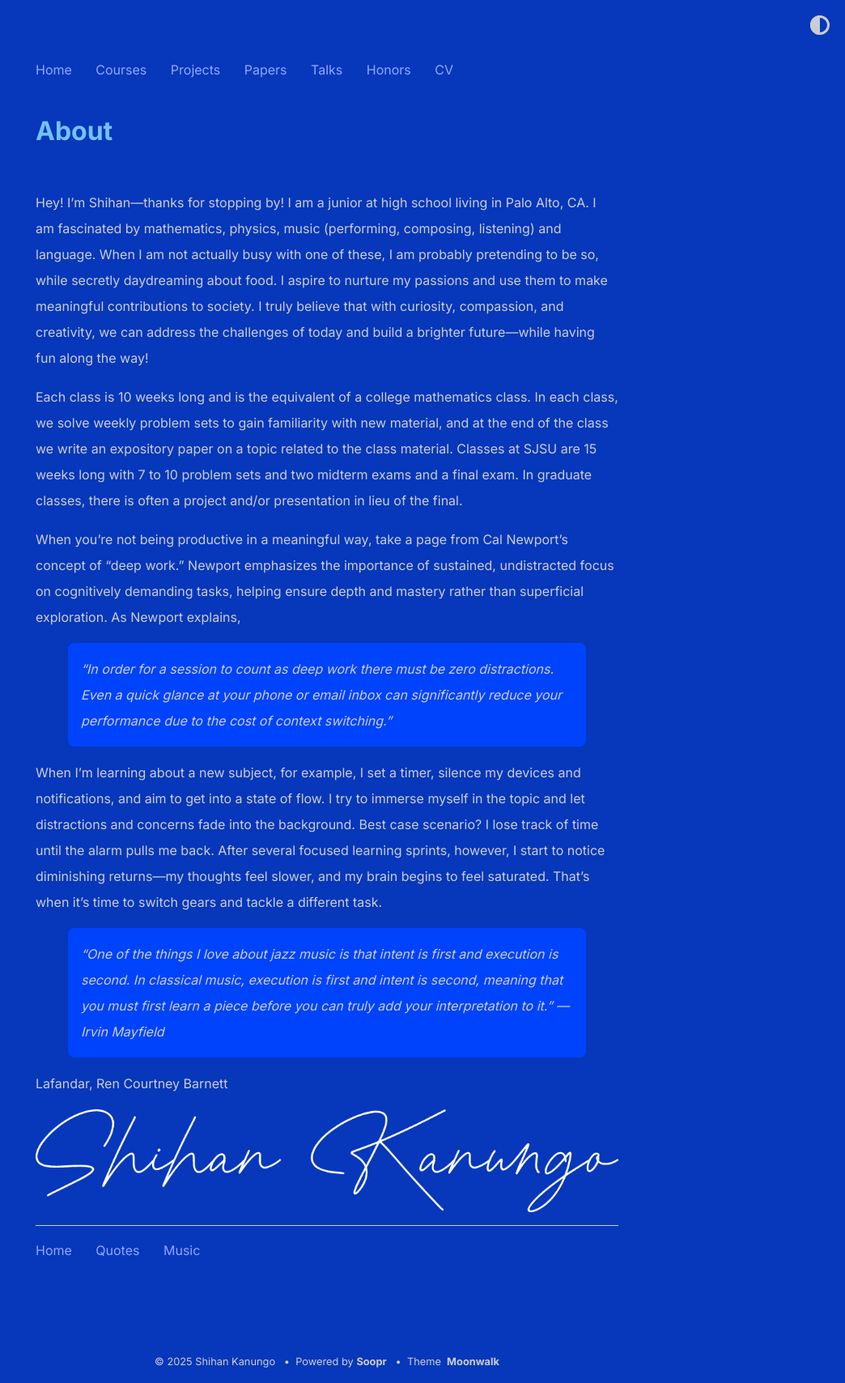
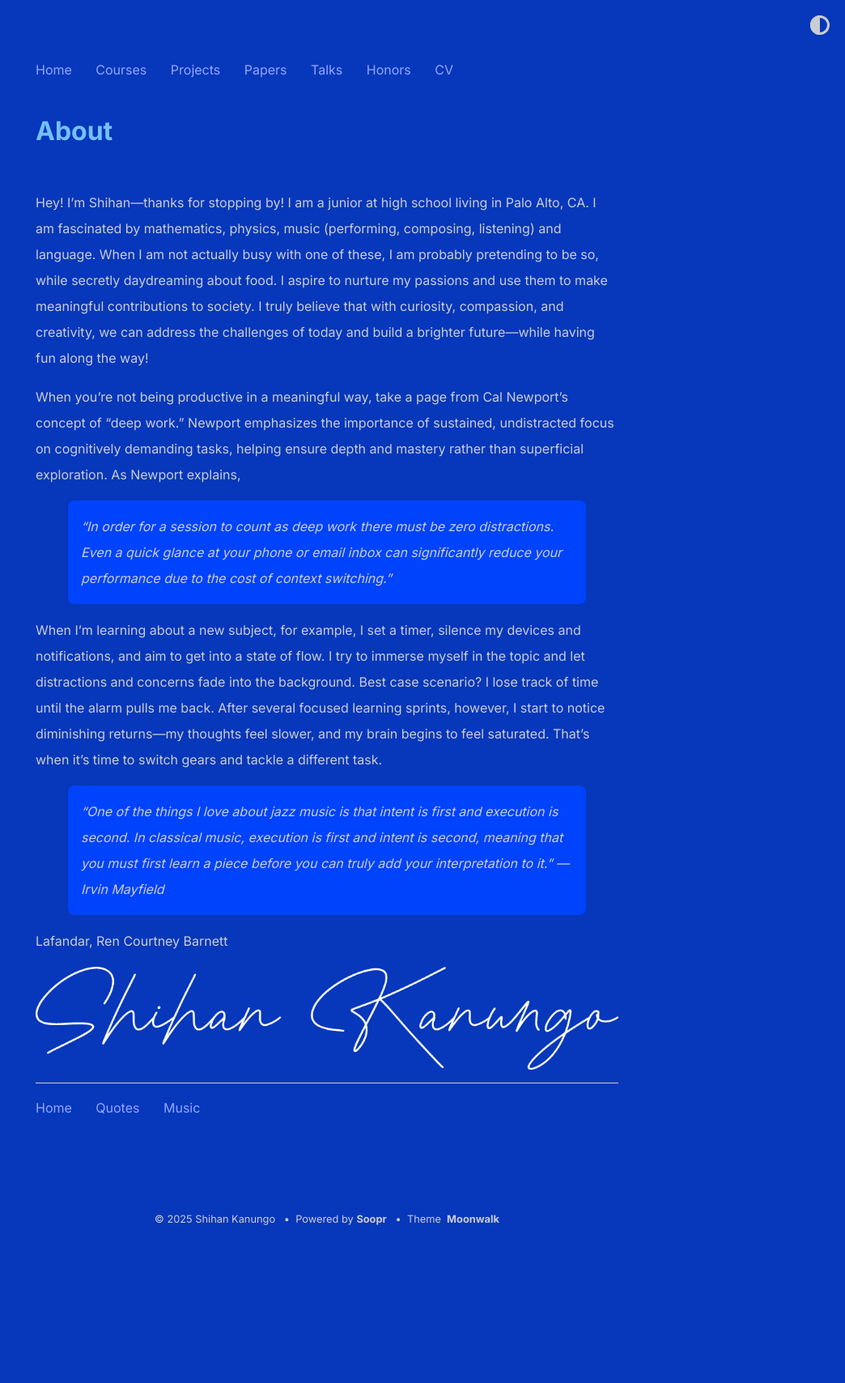
Before and after one commit to shihankanungo/shihankanungo.github.io, a Jekyll site: the page built from about.md, in a window 1280 px wide. Shown: the whole page at 81% size, without its empty margins (236-1280 px from the left). Built offline with Jekyll 4.4.1, drawn with Linux system fonts in a browser that asks for light colours; after the commit the page ends 1532 px from its top, so only the background shows below that.

Commit message:
Update about.md

```diff
--- a/about.md
+++ b/about.md
@@ -5,8 +5,6 @@ title: About
 <br>
 
 Hey! I'm Shihan&mdash;thanks for stopping by! I am a junior at high school living in Palo Alto, CA. I am fascinated by mathematics, physics, music (performing, composing, listening) and language. When I am not actually busy with one of these, I am probably pretending to be so, while secretly daydreaming about food. I aspire to nurture my passions and use them to make meaningful contributions to society. I truly believe that with curiosity, compassion, and creativity, we can address the challenges of today and build a brighter future&mdash;while having fun along the way! <br>
-
-Each class is 10 weeks long and is the equivalent of a college mathematics class. In each class, we solve weekly problem sets to gain familiarity with new material, and at the end of the class we write an expository paper on a topic related to the class material. Classes at SJSU are 15 weeks long with 7 to 10 problem sets and two midterm exams and a final exam. In graduate classes, there is often a project and/or presentation in lieu of the final. <br>
 
 When you're not being productive in a meaningful way, take a page from Cal Newport’s concept of “deep work.” Newport emphasizes the importance of sustained, undistracted focus on cognitively demanding tasks, helping ensure depth and mastery rather than superficial exploration. As Newport explains,
 > “In order for a session to count as deep work there must be zero distractions. Even a quick glance at your phone or email inbox can significantly reduce your performance due to the cost of context switching.”
```
